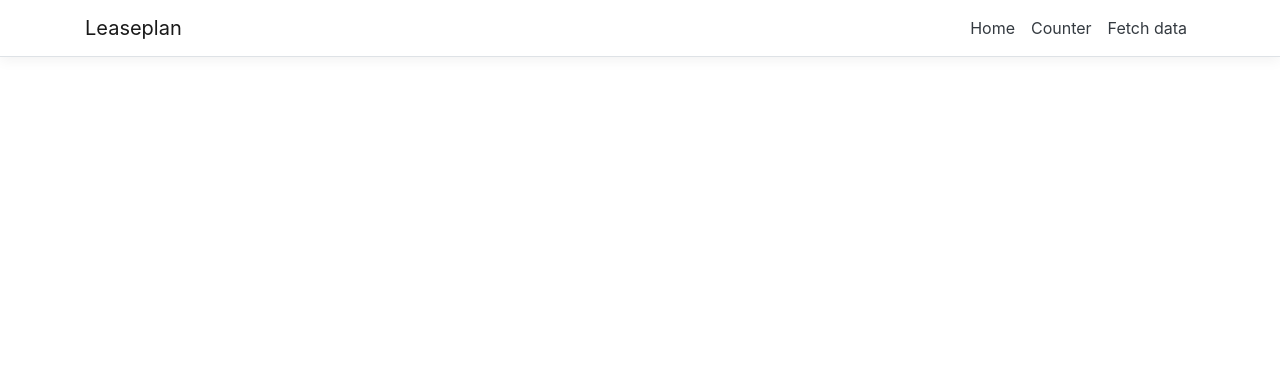
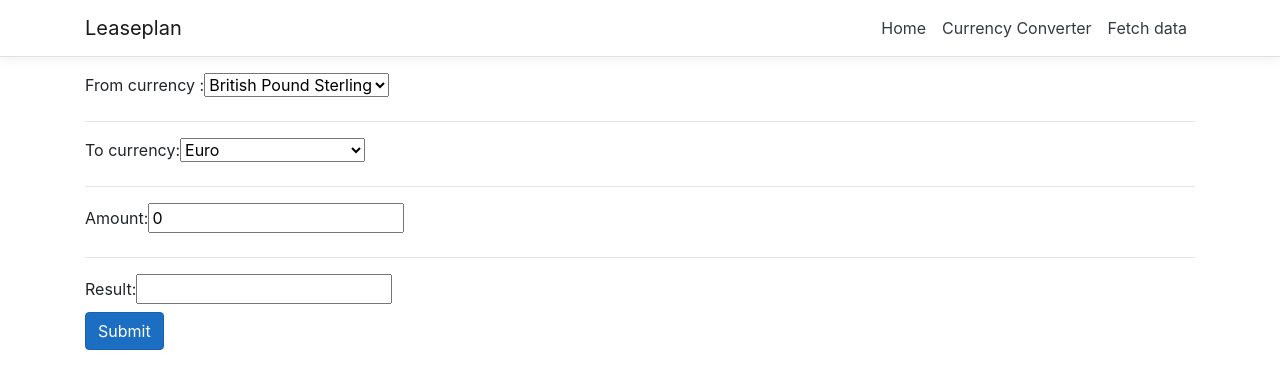
Before and after one commit to JoseBalado/Leaseplan, a React (Create React App) app in the folder ClientApp/: page /currencyconverter in a window 1280 px wide. Shown: the top 388 px of the page. Built offline with nearby package versions, Linux system fonts and the light colour scheme.

Commit message:
Rename router Counter to CurrencyConverter

```diff
--- a/ClientApp/src/App.js
+++ b/ClientApp/src/App.js
@@ -3,7 +3,7 @@
 import { Layout } from './components/Layout';
 import { Home } from './components/Home';
 import { FetchData } from './components/FetchData';
-import { Counter } from './components/Counter';
+import { CurrencyConverter } from './components/CurrencyConverter';
 
 import './custom.css'
 
@@ -14,7 +14,7 @@
     return (
       <Layout>
         <Route exact path='/' component={Home} />
-        <Route path='/counter' component={Counter} />
+        <Route path='/currencyconverter' component={CurrencyConverter} />
         <Route path='/fetch-data' component={FetchData} />
       </Layout>
     );
--- a/ClientApp/src/components/Counter.js
+++ b/ClientApp/src/components/CurrencyConverter.js
@@ -1,7 +1,7 @@
 import React, { Component } from 'react';
 
-export class Counter extends Component {
-  static displayName = Counter.name;
+export class CurrencyConverter extends Component {
+  static displayName = CurrencyConverter.name;
 
   constructor(props) {
     super(props);
@@ -37,7 +37,7 @@
 
   async populateWeatherData(currencyCode1, currencyCode2) {
     console.log("Currency Code:", currencyCode1, currencyCode2);
-    const response = await fetch(`currencyexchange/${currencyCode1}/${currencyCode2}`);
+    const response = await fetch(`CurrencyExchange/${currencyCode1}/${currencyCode2}`);
     return await response.json();
   }
 
--- a/ClientApp/src/components/NavMenu.js
+++ b/ClientApp/src/components/NavMenu.js
@@ -34,7 +34,7 @@
                   <NavLink tag={Link} className="text-dark" to="/">Home</NavLink>
                 </NavItem>
                 <NavItem>
-                  <NavLink tag={Link} className="text-dark" to="/counter">Counter</NavLink>
+                  <NavLink tag={Link} className="text-dark" to="/currencyconverter">Currency Converter</NavLink>
                 </NavItem>
                 <NavItem>
                   <NavLink tag={Link} className="text-dark" to="/fetch-data">Fetch data</NavLink>
```
